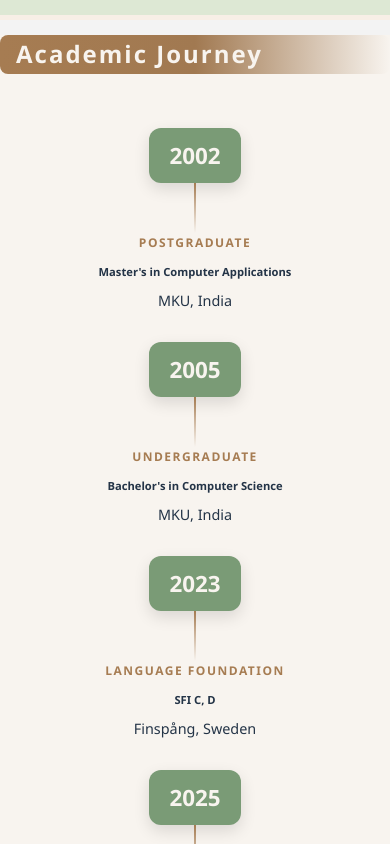
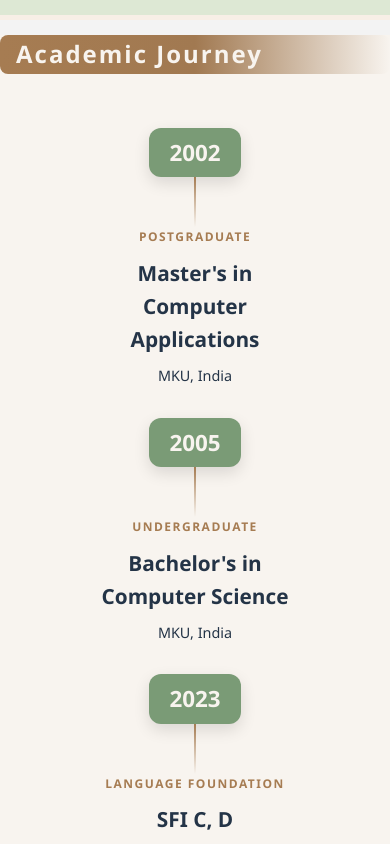
Before and after one commit to Kathambari-Kumar/Kathambari-Indrajith-Portfolio, a React (Vite) app: page / in a window 390 px wide. Shown: the part 2760-3604 px from the top of the page. Built offline with nearby package versions, Linux system fonts and the light colour scheme.

Commit message:
Fix mobile Academic-Journey-Content

```diff
--- a/src/App.css
+++ b/src/App.css
@@ -960,7 +960,11 @@ display: none;
 }
 
 .year-tag {
-  padding: 10px 20px;
+  padding: 7px 20px;
+}
+
+.journey-content h3 {
+  font-size: 1.3rem;
 }
 
 .journey-point,
```
